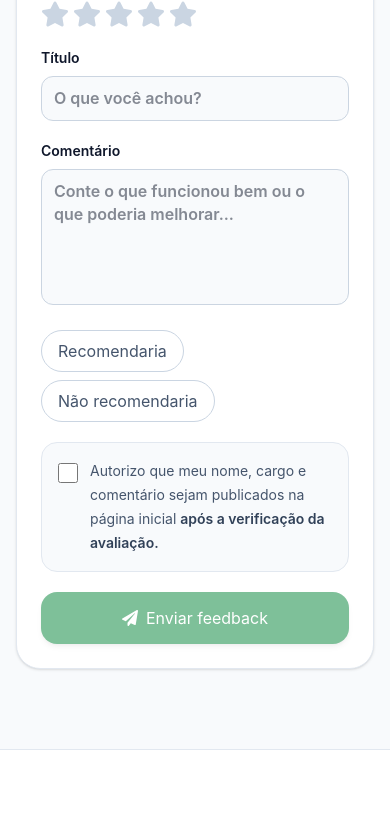
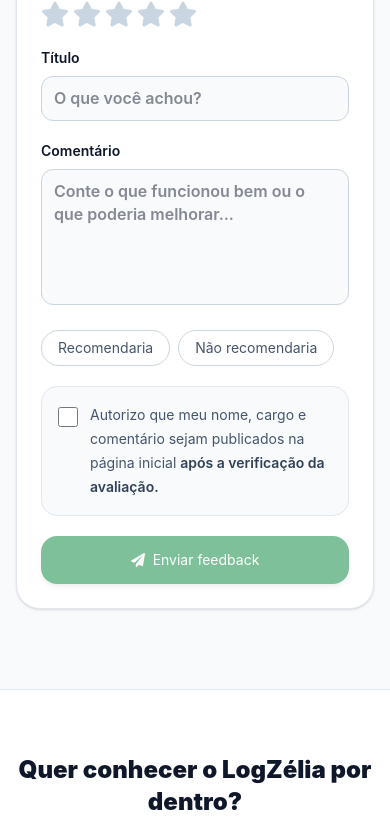
Before and after one commit to Ivozeraa/log-zelia, a React (Vite) app: page / in a window 390 px wide. Shown: the part 5464-6281 px from the top of the page. Built offline with nearby package versions, Linux system fonts and the light colour scheme; no server answers.

Commit message:
fix(mobile): normalize button font size on iOS

```diff
--- a/src/index.css
+++ b/src/index.css
@@ -108,6 +108,12 @@ select option:focus {
     font-size: 16px;
   }
 
+  /* Evita textos gigantes nos botões em telas pequenas, especialmente no iOS. */
+  button {
+    font-size: 14px !important;
+    line-height: 1.25;
+  }
+
   table {
     min-width: 640px;
   }
```
